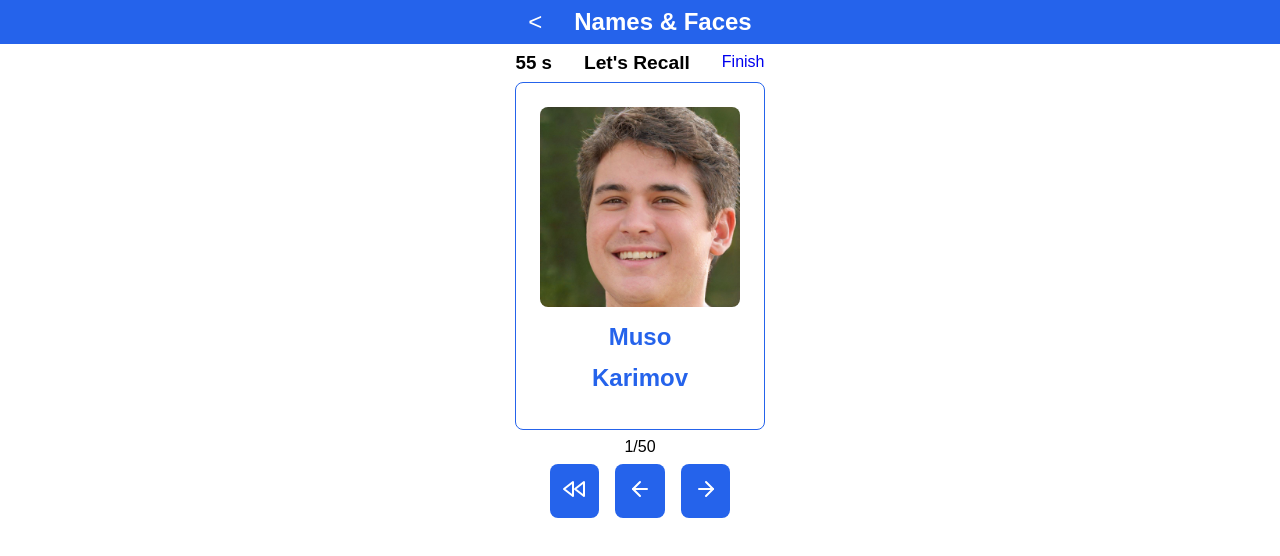
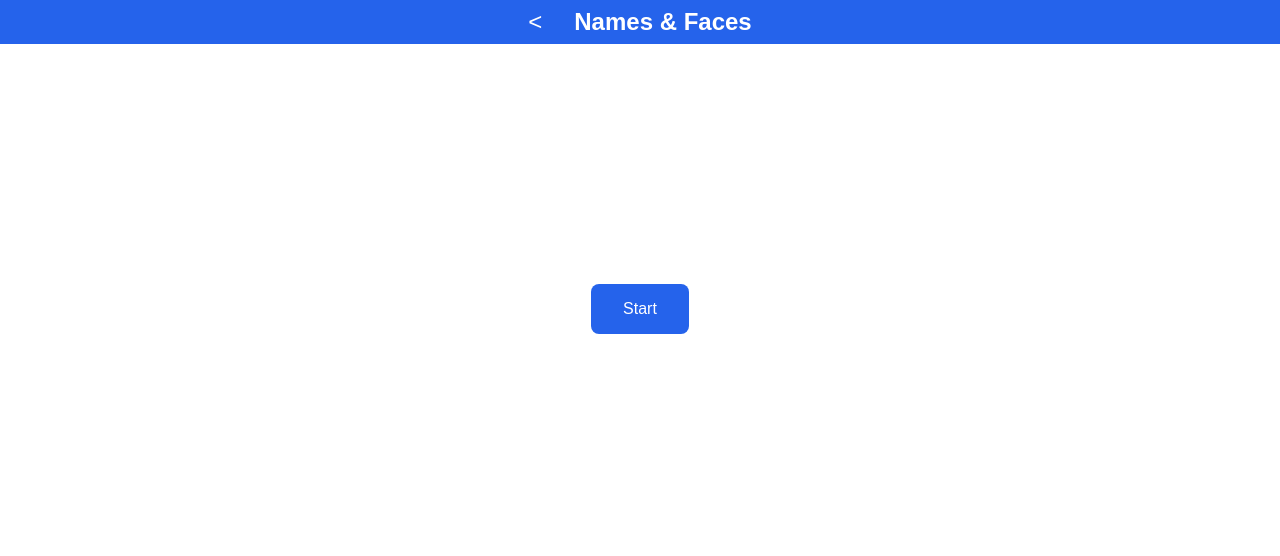
Before and after one commit to AzizSaidrakhmonov/names-and-faces, a React (Create React App) app: page / in a window 1280 px wide. Shown: the top 556 px of the page. Built offline with nearby package versions, Linux system fonts and the light colour scheme.

Commit message:
start button created

```diff
--- a/src/App.jsx
+++ b/src/App.jsx
@@ -4,6 +4,7 @@ import GamePage from './components/game-component/Game'
 import HomePage from './pages/home-page/HomePage'
 import Answers from './components/answers-component/Answers'
 import Result from './components/result-component/Result'
+import Start from './components/start-component/Start'
 
 const App = () => {
   return (
@@ -11,7 +12,8 @@ const App = () => {
       <BrowserRouter>
         <Routes>
             <Route path="/" element={<HomePage />}>
-              <Route path="/" element={<GamePage/>}/>
+              <Route path='/' element={<Start/>}/>
+              <Route path="/game" element={<GamePage/>}/>
               <Route path="/answers" element={<Answers/>}/>
               <Route path='/results' element={<Result/>}/>
             </Route>
--- /dev/null
+++ b/src/components/start-component/Start.css
@@ -0,0 +1,21 @@
+
+:root {
+    --font-family: sans-serif;
+    --primary-color: #2563eb;
+    --border-radius: .5rem;
+  }
+
+.start-button {
+    display: flex;
+    justify-content: center;
+    margin-top: 15rem;
+}
+
+.start-button button {
+    background-color: var(--primary-color);
+    color: #fff;
+    border: none;
+    border-radius: var(--border-radius);
+    padding: 1rem 2rem;
+    cursor: pointer;
+}
--- /dev/null
+++ b/src/components/start-component/Start.jsx
@@ -0,0 +1,15 @@
+import React from 'react'
+import { Link } from 'react-router-dom'
+import './Start.css'
+
+const Start = () => {
+  return (
+    <div className='start-button'>
+      <Link to="/game">
+        <button>Start</button>
+      </Link>
+    </div>
+  )
+}
+
+export default Start
```
